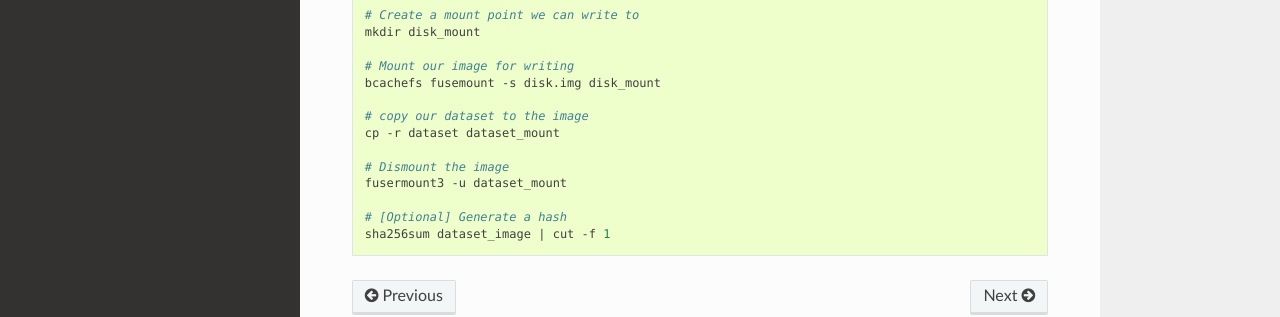
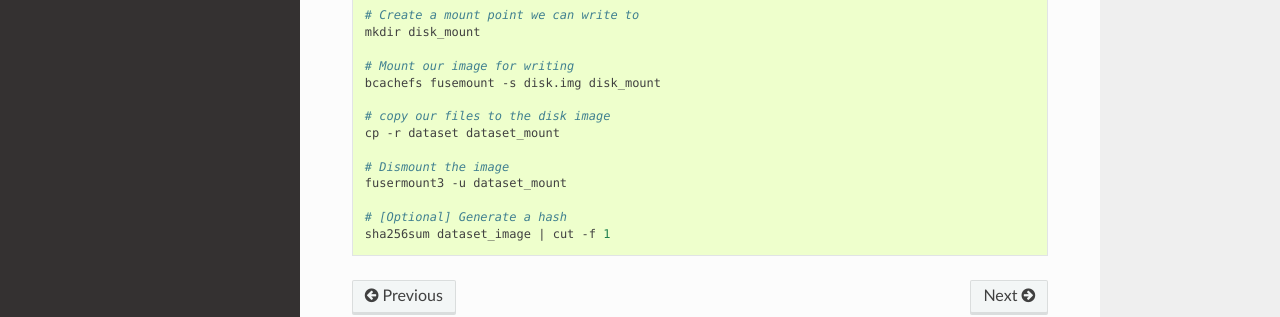
Before and after one commit to mila-iqia/bcachefs, a Sphinx documentation site: the page built from docs/getting_started/write.rst, in a window 1280 px wide and 1182 px high. Shown: the part 738-1055 px from the top of the window. Built offline with Sphinx 7.4.7 and the Read the Docs theme 2.0.0, drawn with Linux system fonts in a browser that asks for light colours.

Commit message:
Update docs/getting_started/write.rst
Co-authored-by: satyaog <satyaog@gmail.com>

```diff
--- a/docs/getting_started/write.rst
+++ b/docs/getting_started/write.rst
@@ -39,7 +39,7 @@ The best way to create a new archive is to use the standard bcachefs tools.
    # Mount our image for writing
    bcachefs fusemount -s disk.img disk_mount
 
-   # copy our dataset to the image
+   # copy our files to the disk image
    cp -r dataset dataset_mount
 
    # Dismount the image
```
